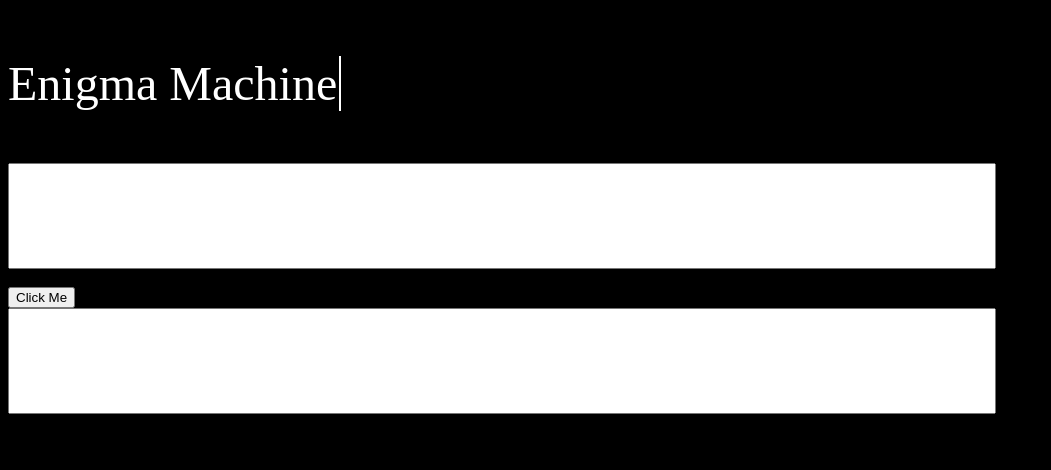
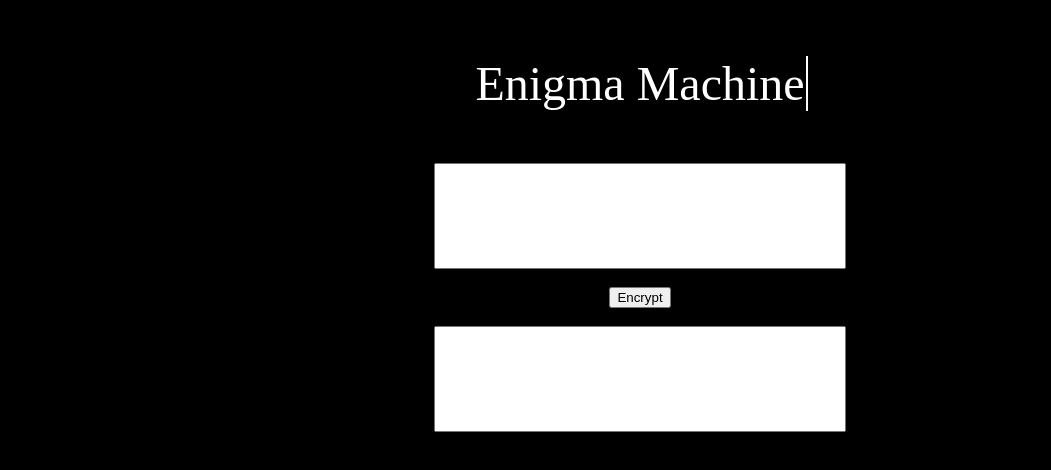
Before and after one commit to 1912Alan-Turing1954/Mini-Enigma, a plain HTML site: page index.html in a window 1280 px wide. Shown: the whole page, without its empty margins (0-1051 px from the left). Drawn offline with Linux system fonts and the light colour scheme.

Commit message:
Initial Commit.

```diff
--- a/index.css
+++ b/index.css
@@ -1,5 +1,9 @@
 html {
 	background: black;
+}
+
+#shift {
+	outline: none;
 }
 
 #input {
@@ -40,6 +44,7 @@ html {
 	to { width: 100% }
 }
 
-@keyframes blink {
-	/* from, to { color: transparent; } */
+@keyframes blink-caret {
+	from, to { border-color: transparent; }
+	50% { border-color: white; }
 }
--- a/index.html
+++ b/index.html
@@ -9,12 +9,16 @@
         <link rel="stylesheet" href="index.css">
     </head>
     <body>
+        <center>
             <div id="container">
                 <p>Enigma Machine</p>
             </div>
-            <input type="text" id="input" size="50"><br>
-            <button type="button" id="btn" onclick="substitution()">Click Me</button>
-            <input type="text" id="output" size="50">
-        <script src="index.js" async defer></script>
+            </center>
+            <center>
+            <input id="input"></br>
+            <button type="button" id="btn" onclick="substitution()">Encrypt</button><br><br>
+            <input id="output">
+            </center>
+            <script type="text/javascript" src="index.js"></script>
     </body>
 </html>
```
Also changed, not shown: substitution.js (+8 -1 lines).
